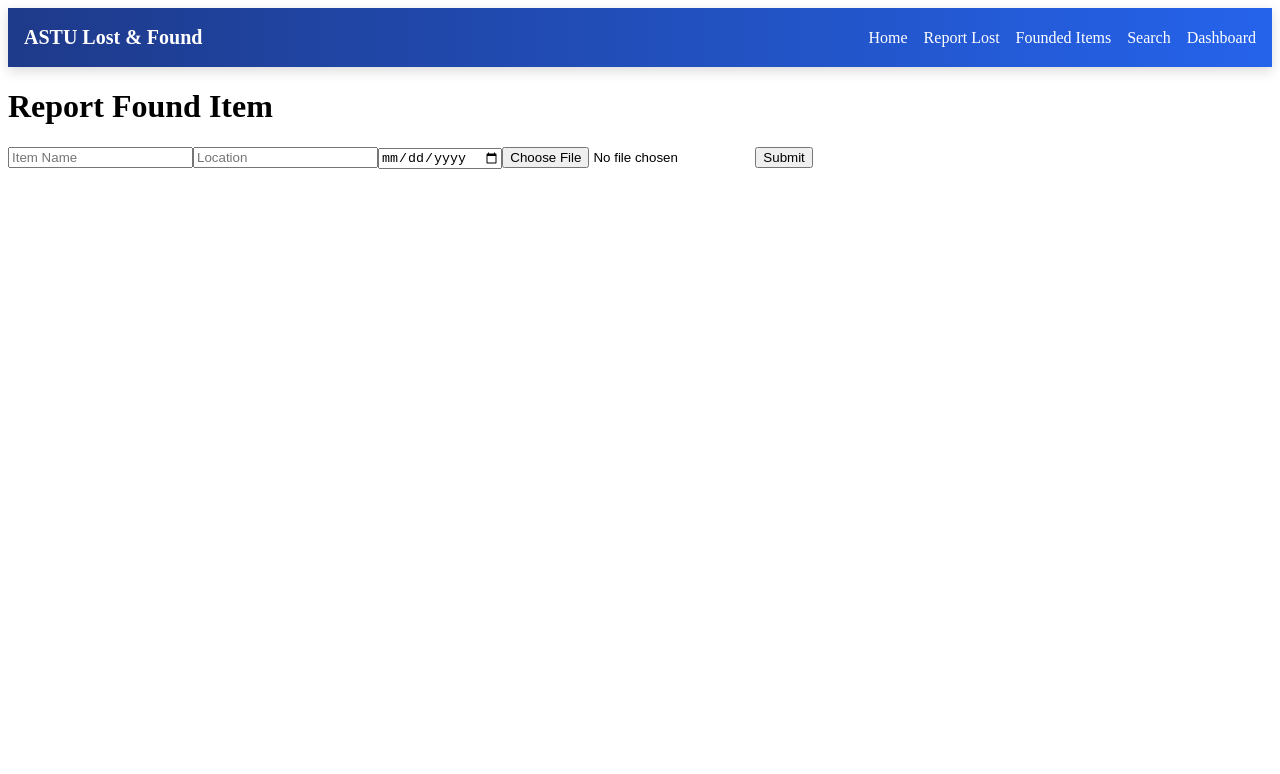
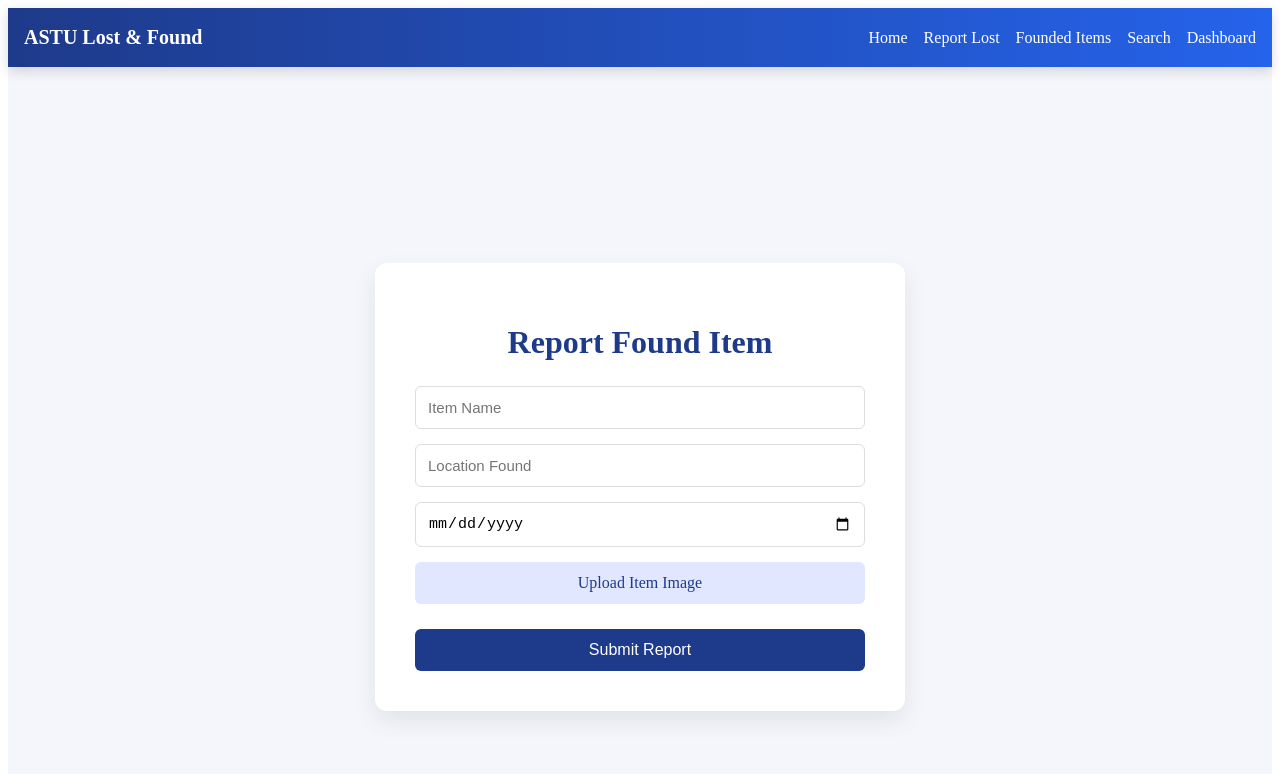
Before and after one commit to babaty73/lost-and-found, a React (Vite) app: page /report-lost in a window 1280 px wide. Shown: the top 774 px of the page. Built offline with nearby package versions, Linux system fonts and the light colour scheme.

Commit message:
Improved the UI of Report-lost page and add screenshot to README

```diff
--- /dev/null
+++ b/src/pages/ReportLost.css
@@ -0,0 +1,82 @@
+.report-container {
+  min-height: 100vh;
+  display: flex;
+  justify-content: center;
+  align-items: center;
+  background-color: #f4f6fc;
+  padding: 20px;
+}
+
+.report-card {
+  background: white;
+  padding: 40px;
+  border-radius: 12px;
+  width: 100%;
+  max-width: 450px;
+  box-shadow: 0 10px 25px rgba(0, 0, 0, 0.08);
+}
+
+.report-card h1 {
+  text-align: center;
+  margin-bottom: 25px;
+  color: #1e3a8a;
+}
+
+.report-form {
+  display: flex;
+  flex-direction: column;
+  gap: 15px;
+}
+
+.report-form input {
+  padding: 12px;
+  border-radius: 6px;
+  border: 1px solid #ddd;
+  font-size: 15px;
+}
+
+.report-form input:focus {
+  outline: none;
+  border-color: #1e3a8a;
+}
+
+.file-label {
+  background-color: #e0e7ff;
+  padding: 12px;
+  text-align: center;
+  border-radius: 6px;
+  cursor: pointer;
+  font-weight: 500;
+  color: #1e3a8a;
+}
+
+.file-label:hover {
+  background-color: #c7d2fe;
+}
+
+.file-name {
+  font-size: 14px;
+  color: #1e3a8a;
+  text-align: center;
+}
+
+.image-preview {
+  width: 120px;
+  margin: 10px auto;
+  border-radius: 8px;
+}
+
+.submit-btn {
+  padding: 12px;
+  background-color: #1e3a8a;
+  color: white;
+  border: none;
+  border-radius: 6px;
+  cursor: pointer;
+  font-size: 16px;
+  margin-top: 10px;
+}
+
+.submit-btn:hover {
+  background-color: #162d6b;
+}
--- a/src/pages/ReportLost.jsx
+++ b/src/pages/ReportLost.jsx
@@ -1,5 +1,6 @@
 import { useState } from "react";
 import { useNavigate } from "react-router-dom";
+import "./ReportLost.css";
 
 function ReportLost({ foundItems, setFoundItems }) {
   const navigate = useNavigate();
@@ -11,11 +12,16 @@ function ReportLost({ foundItems, setFoundItems }) {
     image: null,
   });
 
+  const [fileName, setFileName] = useState("");
+
   const handleChange = (e) => {
     if (e.target.name === "image") {
       const file = e.target.files[0];
+      if (file) {
         const imageURL = URL.createObjectURL(file);
         setForm({ ...form, image: imageURL });
+        setFileName(file.name);
+      }
     } else {
       setForm({ ...form, [e.target.name]: e.target.value });
     }
@@ -36,14 +42,18 @@ function ReportLost({ foundItems, setFoundItems }) {
       date: "",
       image: null,
     });
+
+    setFileName("");
   };
 
   return (
-    <div>
+    <div className="report-container">
+      <div className="report-card">
         <h1>Report Found Item</h1>
 
-      <form onSubmit={handleSubmit}>
+        <form onSubmit={handleSubmit} className="report-form">
           <input
+            type="text"
             name="name"
             placeholder="Item Name"
             value={form.name}
@@ -52,8 +62,9 @@ function ReportLost({ foundItems, setFoundItems }) {
           />
 
           <input
+            type="text"
             name="location"
-          placeholder="Location"
+            placeholder="Location Found"
             value={form.location}
             onChange={handleChange}
             required
@@ -67,16 +78,37 @@ function ReportLost({ foundItems, setFoundItems }) {
             required
           />
 
-        {/* Image Upload */}
+          {/* Custom File Upload */}
+          <label className="file-label">
+            Upload Item Image
             <input
               type="file"
               name="image"
               accept="image/*"
               onChange={handleChange}
+              hidden
             />
+          </label>
 
-        <button type="submit">Submit</button>
+          {/* Show file name */}
+          {fileName && (
+            <p className="file-name">Selected: {fileName}</p>
+          )}
+
+          {/* Image Preview */}
+          {form.image && (
+            <img
+              src={form.image}
+              alt="Preview"
+              className="image-preview"
+            />
+          )}
+
+          <button type="submit" className="submit-btn">
+            Submit Report
+          </button>
         </form>
+      </div>
     </div>
   );
 }
```
Also changed, not shown: screenshots/Reporting-Iost-Item-Page.jpg (added), 1 other file (tests, documents, lock files or other folders). Lines whose indentation alone changed are shown as unchanged.
